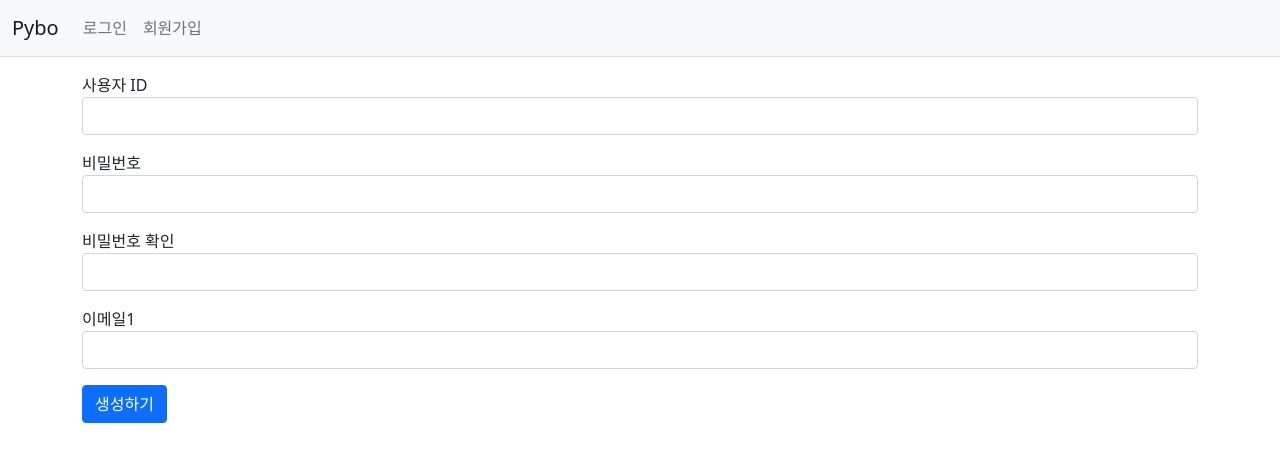
After one commit to wonderfultruffle/django_pybo, a Django app: page /common/signup/ in a window 1280 px wide. The commit adds this page. Shown: the top 462 px of the page. Run offline with Django 4.2, Linux system fonts and the light colour scheme; some libraries are stand-ins or nearby versions.

Commit message:
jump-to-django_306:signup

```diff
--- /dev/null
+++ b/common/forms.py
@@ -0,0 +1,10 @@
+from django import forms
+from django.contrib.auth.forms import UserCreationForm
+from django.contrib.auth.models import User
+
+class UserForm(UserCreationForm):
+    email = forms.EmailField(label="이메일")
+
+    class Meta:
+        model = User
+        fields = ("username", "password1", "password2", "email")
--- a/common/urls.py
+++ b/common/urls.py
@@ -1,9 +1,11 @@
 from django.urls import path
 from django.contrib.auth import views as auth_views
+from . import views
 
 app_name = "common"
 
 urlpatterns = [
     path("login/", auth_views.LoginView.as_view(template_name="common/login.html"), name="login"),
     path("logout/", auth_views.LogoutView.as_view(), name="logout"),
+    path("signup/", views.signup, name="signup"),
 ]
--- a/common/views.py
+++ b/common/views.py
@@ -1,3 +1,18 @@
-from django.shortcuts import render
+from django.contrib.auth import authenticate, login
+from django.shortcuts import render, redirect
+from common.forms import UserForm
 
-# Create your views here.
+def signup(request):
+    if request.method == "POST":
+        form = UserForm(request.POST)
+        if form.is_valid():
+            form.save()
+            username = form.cleaned_data.get("username")
+            raw_password = form.cleaned_data.get("password1")
+            user = authenticate(username=username, password=raw_password)
+            login(request, user)
+            return redirect("index")
+    else:
+        form = UserForm()
+
+    return render(request, "common/signup.html", {"form":form})
--- /dev/null
+++ b/templates/common/signup.html
@@ -0,0 +1,30 @@
+{% extends "base.html" %}
+{% block content %}
+<div class="container my-3">
+    <form method="post" action="{% url 'common:signup' %}">
+        {% csrf_token %}
+        {% include "form_errors.html" %}
+        <div class="mb-3">
+            <label for="username">사용자 ID</label>
+            <input type="text" class="form-control" name="username" id="username"
+            value="{{ form.username.value|default_if_none:'' }}">
+        </div>
+        <div class="mb-3">
+            <label for="password1">비밀번호</label>
+            <input type="text" class="form-control" name="password1" id="password1"
+            value="{{ form.password1.value|default_if_none:'' }}">
+        </div>
+        <div class="mb-3">
+            <label for="password2">비밀번호 확인</label>
+            <input type="text" class="form-control" name="password2" id="password2"
+            value="{{ form.password2.value|default_if_none:'' }}">
+        </div>
+        <div class="mb-3">
+            <label for="email">이메일</label>1
+            <input type="text" class="form-control" name="email" id="email"
+            value="{{ form.email.value|default_if_none:'' }}">
+        </div>
+        <button type="submit" class="btn btn-primary">생성하기</button>
+    </form>
+</div>
+{% endblock %}
--- a/templates/navbar.html
+++ b/templates/navbar.html
@@ -15,6 +15,11 @@
                     <a class="nav-link" href="{% url 'common:login' %}">로그인</a>
                     {% endif %}
                 </li>
+                <li>
+                    {% if not user.is_authenticated %}
+                    <a class="nav-link" href="{% url 'common:signup' %}">회원가입</a>
+                    {% endif %}
+                </li>
             </ul>
         </div>
     </div>
```
Also changed, not shown: templates/common/login.html (+6 -4 lines), db.sqlite3.
